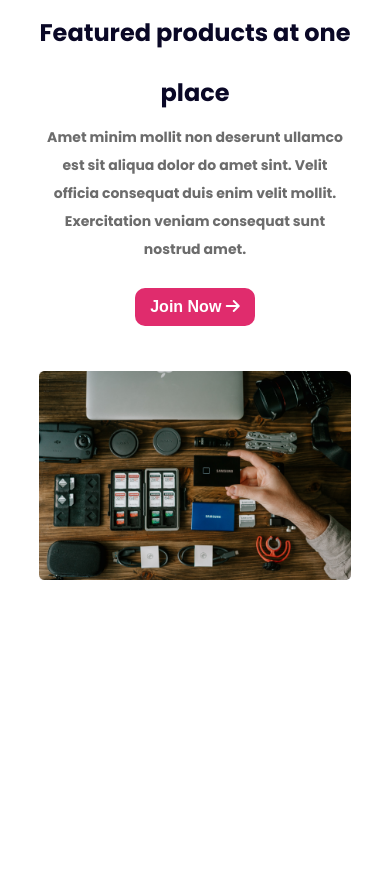
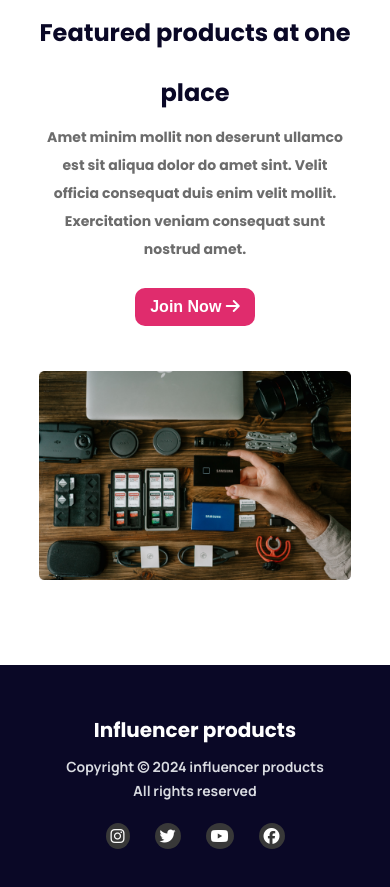
Before and after one commit to developerssaddam/influencer, a plain HTML site: page index.html in a window 390 px wide. Shown: the part 5041-5928 px from the top of the page. Before the commit the page ends 5706 px from the top, so only its background shows below. Drawn offline with Linux system fonts and the light colour scheme.

Commit message:
Added footer section with responsive

```diff
--- a/index.html
+++ b/index.html
@@ -173,7 +173,27 @@
           </div>
         </section>
       </main>
-      <footer class="footer"></footer>
+      <footer class="footer">
+        <div class="footer_content">
+          <h2 class="footer_title">Influencer products</h2>
+          <p class="copy_right">Copyright &copy; 2024 influencer products</p>
+          <p>All rights reserved</p>
+          <ul class="social_area">
+            <li>
+              <a href="#"><i class="fa-brands fa-instagram"></i></a>
+            </li>
+            <li>
+              <a href="#"><i class="fa-brands fa-twitter"></i></a>
+            </li>
+            <li>
+              <a href="#"><i class="fa-brands fa-youtube"></i></a>
+            </li>
+            <li>
+              <a href="#"><i class="fa-brands fa-facebook"></i></a>
+            </li>
+          </ul>
+        </div>
+      </footer>
     </div>
   </body>
 </html>
--- a/style.css
+++ b/style.css
@@ -260,6 +260,58 @@ img {
   border-radius: 1rem;
 }
 
+.footer {
+  width: 100%;
+  background-color: #0a0826;
+  padding: 5rem 0;
+}
+
+.footer_content {
+  text-align: center;
+}
+
+.footer_title {
+  color: #fff;
+  font-size: 2.4rem;
+  font-weight: 700;
+  margin-bottom: 1rem;
+}
+
+.footer_content p {
+  color: #d9dbe1;
+  font-family: Manrope;
+  font-size: 1.4rem;
+  font-weight: 700;
+  line-height: 2.4rem;
+}
+
+.social_area {
+  display: flex;
+  align-items: center;
+  justify-content: center;
+  margin-top: 2rem;
+}
+
+.social_area li {
+  background-color: #383838;
+  border-radius: 50%;
+  margin-right: 2.5rem;
+  padding: 0.5rem;
+}
+
+.social_area li:last-child {
+  margin-right: 0;
+}
+
+.social_area li a {
+  display: block;
+}
+
+.social_area li a i {
+  color: #fff;
+  display: block;
+}
+
 /* Responsive for mobile device */
 
 @media screen and (max-width: 576px) {
@@ -316,6 +368,10 @@ img {
   .features_desc {
     font-size: 1.4rem;
   }
+
+  .footer_title {
+    font-size: 2rem;
+  }
 }
 
 /* Responsive for medium device */
```
